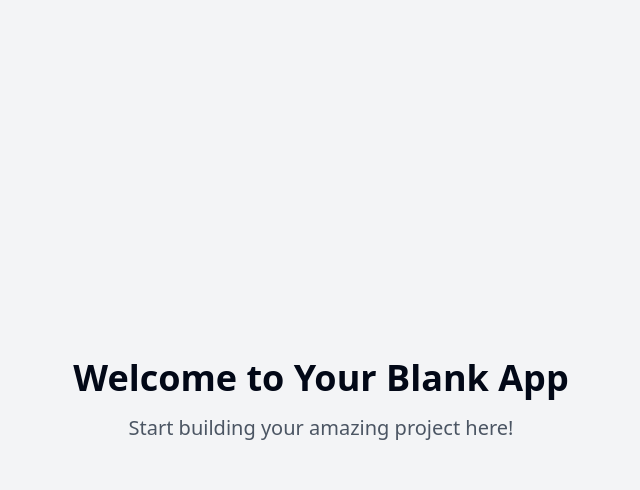
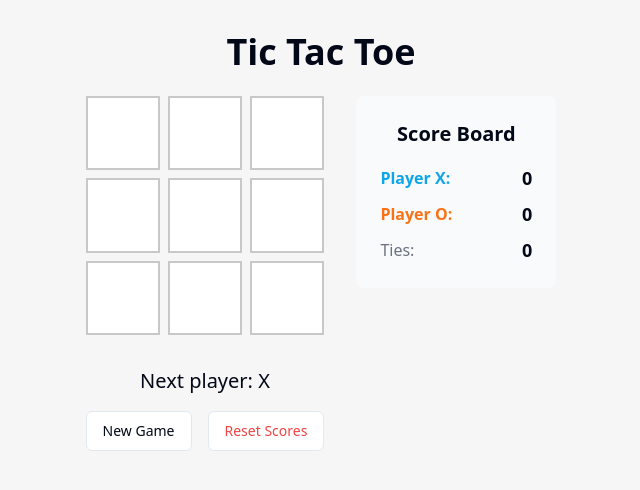
Before and after one commit to Panda2126/toe-to-toe-tussle, a React (Vite) app: page / in a window 1280 px wide. Shown: the top 490 px of the page, without its empty margins (319-959 px from the left). Built offline with nearby package versions, Linux system fonts and the light colour scheme.

Commit message:
Add Tic Tac Toe game
Implement a two-player Tic Tac Toe game.

```diff
--- /dev/null
+++ b/src/components/Board.tsx
@@ -0,0 +1,23 @@
+
+import Square from "./Square";
+
+interface BoardProps {
+  squares: (string | null)[];
+  onClick: (i: number) => void;
+}
+
+const Board = ({ squares, onClick }: BoardProps) => {
+  return (
+    <div className="grid grid-cols-3 gap-2 w-full max-w-[350px] aspect-square">
+      {squares.map((square, i) => (
+        <Square
+          key={i}
+          value={square}
+          onClick={() => onClick(i)}
+        />
+      ))}
+    </div>
+  );
+};
+
+export default Board;
--- /dev/null
+++ b/src/components/Game.tsx
@@ -0,0 +1,147 @@
+
+import { useState } from "react";
+import Board from "./Board";
+import { Button } from "@/components/ui/button";
+import { toast } from "sonner";
+
+const Game = () => {
+  const [history, setHistory] = useState<(string | null)[][]>([Array(9).fill(null)]);
+  const [stepNumber, setStepNumber] = useState(0);
+  const [xIsNext, setXIsNext] = useState(true);
+  const [scores, setScores] = useState({ X: 0, O: 0, ties: 0 });
+
+  const current = history[stepNumber];
+  const winner = calculateWinner(current);
+  const isDraw = !winner && current.every(square => square !== null);
+
+  let status;
+  if (winner) {
+    status = `Winner: ${winner}`;
+  } else if (isDraw) {
+    status = "Game ended in a draw!";
+  } else {
+    status = `Next player: ${xIsNext ? "X" : "O"}`;
+  }
+
+  const handleClick = (i: number) => {
+    const historyCopy = history.slice(0, stepNumber + 1);
+    const currentCopy = [...historyCopy[historyCopy.length - 1]];
+
+    // If there's already a winner or the square is filled, return early
+    if (calculateWinner(currentCopy) || currentCopy[i]) {
+      return;
+    }
+
+    currentCopy[i] = xIsNext ? "X" : "O";
+
+    setHistory([...historyCopy, currentCopy]);
+    setStepNumber(historyCopy.length);
+    setXIsNext(!xIsNext);
+
+    // Check for winner after move
+    const newWinner = calculateWinner(currentCopy);
+    if (newWinner) {
+      const updatedScores = { ...scores };
+      updatedScores[newWinner as keyof typeof scores] += 1;
+      setScores(updatedScores);
+      toast(`${newWinner} wins the game!`);
+    } else if (currentCopy.every(square => square !== null)) {
+      // It's a draw
+      const updatedScores = { ...scores };
+      updatedScores.ties += 1;
+      setScores(updatedScores);
+      toast("Game ended in a draw!");
+    }
+  };
+
+  const resetGame = () => {
+    setHistory([Array(9).fill(null)]);
+    setStepNumber(0);
+    setXIsNext(true);
+  };
+
+  const resetScores = () => {
+    setScores({ X: 0, O: 0, ties: 0 });
+    resetGame();
+    toast("Scores have been reset!");
+  };
+
+  return (
+    <div className="flex flex-col items-center gap-6">
+      <h1 className="text-4xl font-bold">Tic Tac Toe</h1>
+
+      <div className="flex flex-col-reverse md:flex-row gap-8 items-center md:items-start">
+        <div className="flex flex-col items-center gap-4">
+          <Board squares={current} onClick={handleClick} />
+
+          <div className="text-xl font-medium mt-4 animate-fade-in">
+            {status}
+          </div>
+
+          <div className="flex gap-4">
+            <Button
+              onClick={resetGame}
+              variant="outline"
+            >
+              New Game
+            </Button>
+
+            <Button
+              onClick={resetScores}
+              variant="outline"
+              className="text-destructive hover:text-destructive-foreground"
+            >
+              Reset Scores
+            </Button>
+          </div>
+        </div>
+
+        <div className="bg-gray-50 p-6 rounded-lg min-w-[200px]">
+          <h2 className="text-xl font-bold mb-4 text-center">Score Board</h2>
+
+          <div className="flex flex-col gap-2">
+            <div className="flex justify-between items-center">
+              <span className="text-game-x font-bold">Player X:</span>
+              <span className="text-lg font-bold">{scores.X}</span>
+            </div>
+
+            <div className="flex justify-between items-center">
+              <span className="text-game-o font-bold">Player O:</span>
+              <span className="text-lg font-bold">{scores.O}</span>
+            </div>
+
+            <div className="flex justify-between items-center">
+              <span className="text-gray-500">Ties:</span>
+              <span className="text-lg font-bold">{scores.ties}</span>
+            </div>
+          </div>
+        </div>
+      </div>
+    </div>
+  );
+};
+
+// Helper function to determine the winner
+const calculateWinner = (squares: (string | null)[]) => {
+  const lines = [
+    [0, 1, 2], // top row
+    [3, 4, 5], // middle row
+    [6, 7, 8], // bottom row
+    [0, 3, 6], // left column
+    [1, 4, 7], // middle column
+    [2, 5, 8], // right column
+    [0, 4, 8], // diagonal top-left to bottom-right
+    [2, 4, 6], // diagonal top-right to bottom-left
+  ];
+
+  for (let i = 0; i < lines.length; i++) {
+    const [a, b, c] = lines[i];
+    if (squares[a] && squares[a] === squares[b] && squares[a] === squares[c]) {
+      return squares[a];
+    }
+  }
+
+  return null;
+};
+
+export default Game;
--- /dev/null
+++ b/src/components/Square.tsx
@@ -0,0 +1,35 @@
+
+import { cn } from "@/lib/utils";
+
+interface SquareProps {
+  value: string | null;
+  onClick: () => void;
+}
+
+const Square = ({ value, onClick }: SquareProps) => {
+  const isX = value === "X";
+  const isO = value === "O";
+
+  return (
+    <button
+      className={cn(
+        "w-full aspect-square bg-white border-2 border-game-border text-4xl md:text-6xl font-bold flex items-center justify-center",
+        isX && "text-game-x hover:bg-blue-50",
+        isO && "text-game-o hover:bg-orange-50",
+        !value && "hover:bg-gray-50"
+      )}
+      onClick={onClick}
+    >
+      {value && (
+        <span className={cn(
+          "animate-pop-in",
+          isX ? "text-game-x" : "text-game-o"
+        )}>
+          {value}
+        </span>
+      )}
+    </button>
+  );
+};
+
+export default Square;
--- a/src/pages/Index.tsx
+++ b/src/pages/Index.tsx
@@ -1,11 +1,11 @@
-// Update this page (the content is just a fallback if you fail to update the page)
+
+import Game from "@/components/Game";
 
 const Index = () => {
   return (
-    <div className="min-h-screen flex items-center justify-center bg-gray-100">
-      <div className="text-center">
-        <h1 className="text-4xl font-bold mb-4">Welcome to Your Blank App</h1>
-        <p className="text-xl text-gray-600">Start building your amazing project here!</p>
+    <div className="min-h-screen w-full bg-game-bg py-8 px-4">
+      <div className="container max-w-4xl mx-auto">
+        <Game />
       </div>
     </div>
   );
--- a/tailwind.config.ts
+++ b/tailwind.config.ts
@@ -1,3 +1,4 @@
+
 import type { Config } from "tailwindcss";
 
 export default {
@@ -61,6 +62,12 @@ export default {
 					'accent-foreground': 'hsl(var(--sidebar-accent-foreground))',
 					border: 'hsl(var(--sidebar-border))',
 					ring: 'hsl(var(--sidebar-ring))'
+				},
+				game: {
+					'x': '#0EA5E9', // bright blue for X
+					'o': '#F97316', // bright orange for O
+					'bg': '#F6F6F7', // light background
+					'border': '#C8C8C9', // light gray for borders
 				}
 			},
 			borderRadius: {
@@ -84,11 +91,34 @@ export default {
 					to: {
 						height: '0'
 					}
+				},
+				'fade-in': {
+					'0%': {
+						opacity: '0',
+					},
+					'100%': {
+						opacity: '1',
+					},
+				},
+				'pop-in': {
+					'0%': {
+						transform: 'scale(0)',
+						opacity: '0',
+					},
+					'70%': {
+						transform: 'scale(1.1)',
+					},
+					'100%': {
+						transform: 'scale(1)',
+						opacity: '1',
+					},
 				}
 			},
 			animation: {
 				'accordion-down': 'accordion-down 0.2s ease-out',
-				'accordion-up': 'accordion-up 0.2s ease-out'
+				'accordion-up': 'accordion-up 0.2s ease-out',
+				'fade-in': 'fade-in 0.3s ease-out',
+				'pop-in': 'pop-in 0.3s cubic-bezier(0.68, -0.55, 0.27, 1.55)',
 			}
 		}
 	},
```
Also changed, not shown: src/index.css (+1 -7 lines).
